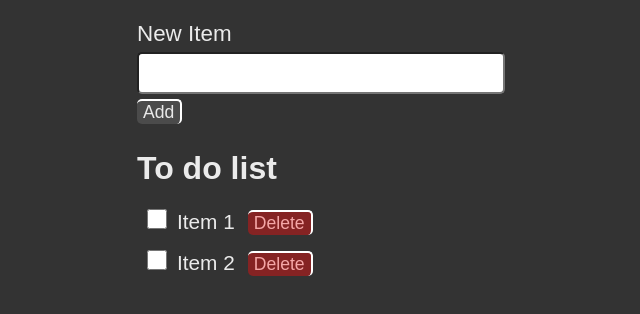
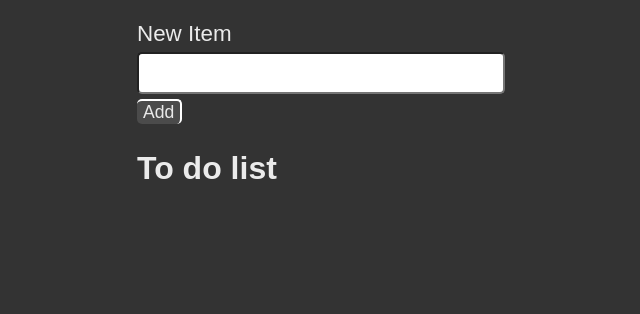
Before and after one commit to nikocent/todo-client, a React (Vite) app: page / in a window 1280 px wide. Shown: the top 314 px of the page, without its empty margins (319-959 px from the left). Built offline with nearby package versions, Linux system fonts and the light colour scheme.

Commit message:
Añadí lista de to-dos, tambien toggle y delete en cada to-do. Minimos cambios en CSS.

```diff
--- a/src/App.jsx
+++ b/src/App.jsx
@@ -1,31 +1,64 @@
+import { useState } from "react"
 import "./styles.css"
 
 export default function App() {
+  const [newItem, setNewItem] = useState("");
+  const [todos, setTodos] = useState([]);
+
+  function handleSubmit(e) {
+    e.preventDefault()
+    setTodos((current) =>
+      [...current,
+      {id: crypto.randomUUID(),
+      title: newItem,
+      completed: false
+      }
+    ]
+    )
+    setNewItem("");
+  }
+
+  function toggleTodo(id, checked) {
+    setTodos( current => {
+      return current.map(e => {
+        if (e.id === id) {
+          return {...e, checked}
+        }
+        return e
+      })
+    })
+  }
+
+  function deleteTodo(id) {
+    setTodos(current => {
+      return current.filter(e => (e.id !== id))
+    })
+  }
+
   return (
     <>
-    <form className="new-item-form">
+    <form onSubmit={handleSubmit} className="new-item-form">
       <div className="form-row">
         <label htmlFor="item">New Item</label>
-        <input type="text" id="item" />
+        <input
+        value={newItem}
+        onChange={e => setNewItem(e.target.value)}
+        type="text"
+        id="item" />
       </div>
       <button className="btn">Add</button>
     </form>
     <h1>To do list</h1>
     <ul className="list">
-      <li>
+      {todos.map(e => {
+        return <li key={e.id}>
         <label>
-          <input type="checkbox" />
-          Item 1
+          <input type="checkbox" checked={e.checked} onChange={e => toggleTodo(e.id, e.target.checked)} />
+          {e.title}
         </label>
-        <button className="btn btn-danger">Delete</button>
+        <button className="btn btn-danger" onClick={() => deleteTodo(e.id)}>Delete</button>
       </li>
-      <li>
-        <label>
-          <input type="checkbox" />
-          Item 2
-        </label>
-        <button className="btn btn-danger">Delete</button>
-      </li>
+      })}
     </ul>
     </>
   )
--- a/src/styles.css
+++ b/src/styles.css
@@ -11,6 +11,8 @@ body {
     max-width: 400px;
 }
 
+
+
 .form-row label {
     display: block;
     margin: 5px auto;
@@ -20,10 +22,14 @@ body {
 .form-row input {
     width: 100%;
     padding: 10px;
-      font-size: 16px;
-      border-radius: 5px;
-      outline: none;
-      color: #333;
+    font-size: 16px;
+    border-radius: 5px;
+    outline: none;
+    color: #333;
+}
+
+.list {
+    margin: 0 0.5rem;
 }
 
 .btn {
```
